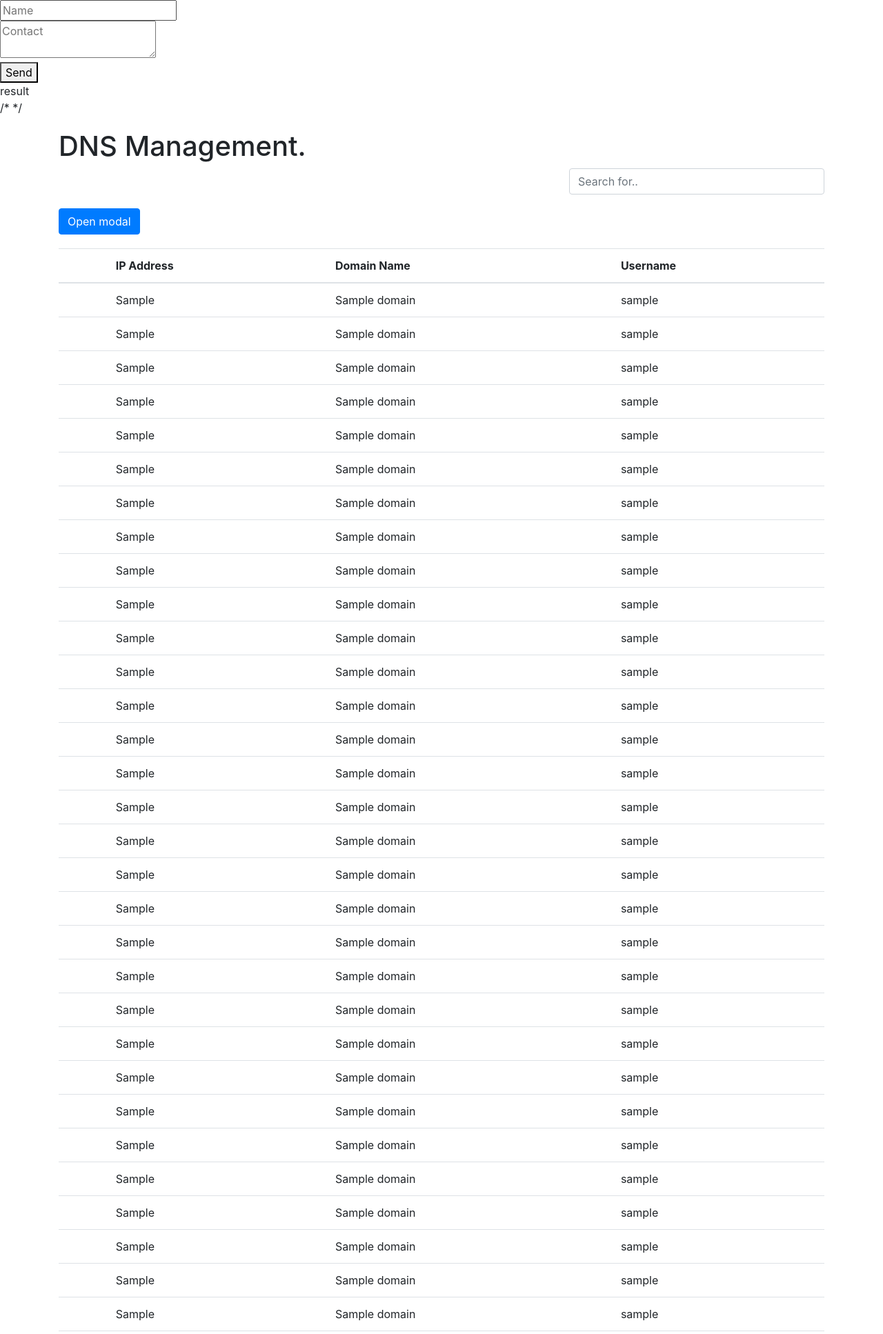
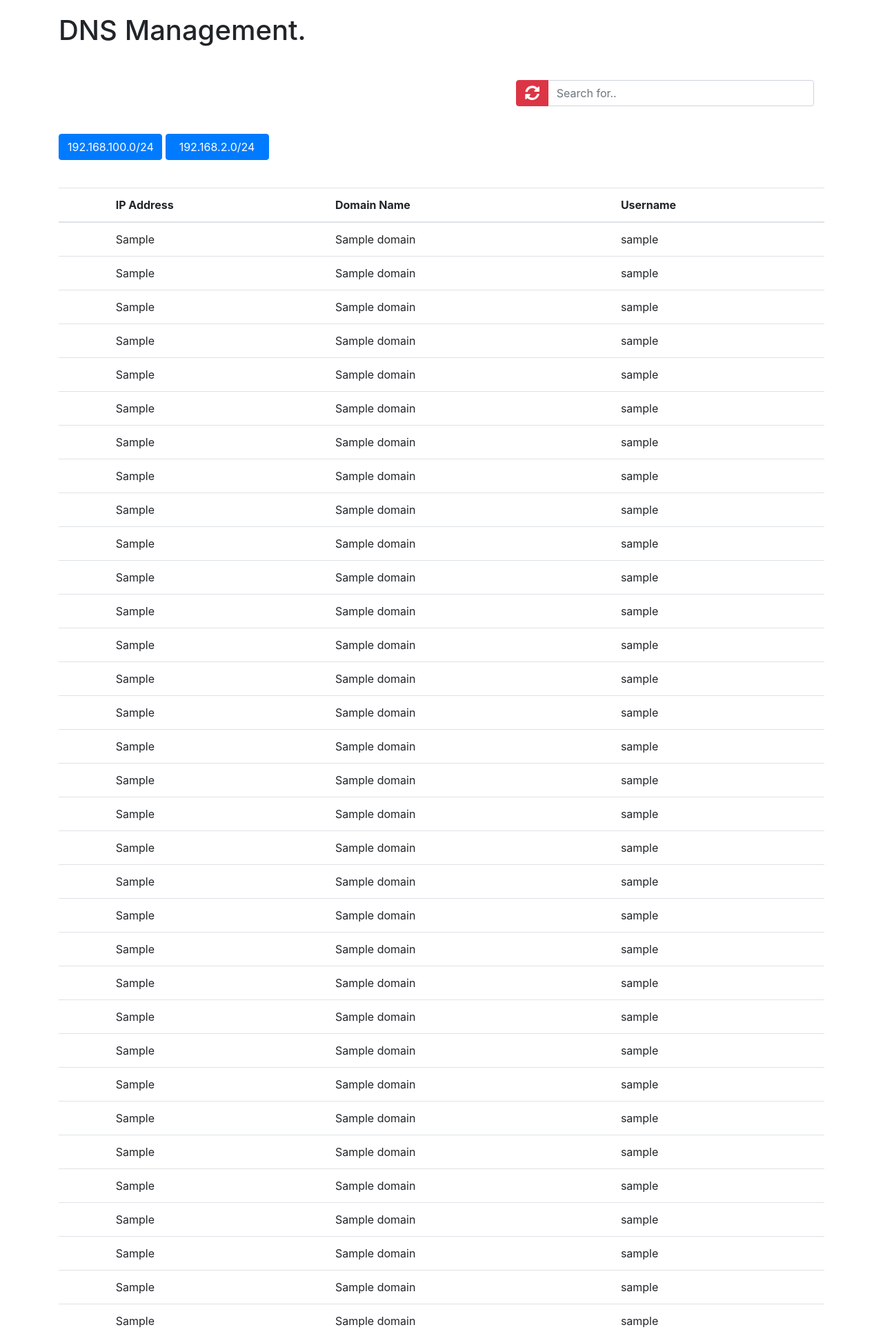
Before and after one commit to trueshot86/flask, a Flask app: template flask_site/templates/entries/index.html in a window 1280 px wide. Shown: the top 1934 px of the page at 69% size. Run offline with Flask 2, Linux system fonts and the light colour scheme; the template is opened without the code that fills it: most values are stand-ins (such as "Sample title", 1, 10 or a date in 2020); some libraries are stand-ins or nearby versions.

Commit message:
esc de close modal window. adding 192.168.2.0/24 saisyo

```diff
--- a/flask_site/templates/entries/index.html
+++ b/flask_site/templates/entries/index.html
@@ -16,6 +16,7 @@
 <body>
 <script type="text/javascript" src="//cdnjs.cloudflare.com/ajax/libs/socket.io/1.3.5/socket.io.min.js"></script>
 
+<!--
 <form name="fm">
 	      <div>
 	        <input id="name" type="text" placeholder="Name">
@@ -30,6 +31,7 @@
 	      </div>
 	    </form>
 <div id="result">result</div>
+-->
 
 
 
@@ -86,7 +88,7 @@ document.addEventListener ('click', e => {
             id1.innerHTML = "<input type=\"text\" name=\"hage_ip\" class=\"form-control\" placeholder=\"" + "192.168.100." + tr.id + "\" readonly=\"readonly\">"
             id2.innerHTML = "<input type=\"text\" name=\"hage_domain\" onInput=\"checkForm(this)\" class=\"form-control\" placeholder=\"" + domainNum + "\">"
             id3.innerHTML = "<input type=\"text\" name=\"hage_username\" onInput=\"checkForm(this)\" class=\"form-control\" placeholder=\"" + usernameNum + "\">"
-            id4.innerHTML = "<button id=\"" +  tr.id + "\" onclick=\"form_submit(this.id)\" type=\"button\" class=\"btn btn-success\" data-dismiss=\"modal\">Apply</button>"
+            id4.innerHTML = "<button id=\"" + tr.id + "\" onclick=\"delete_placeholder(this.id)\" type=\"button\" class=\"btn btn-danger\" data-dismiss=\"modal\">Clear</button><button id=\"" +  tr.id + "\" onclick=\"form_submit(this.id)\" type=\"button\" class=\"btn btn-success\" data-dismiss=\"modal\">Apply</button>"
 //            alert('Something went wrong.  Name is now ' + xhr.responseText);
         }
         else if (xhr.status !== 200) {
@@ -100,8 +102,7 @@ document.addEventListener ('click', e => {
 </script>
 
 
-/*
-<!-- test start -->
+<!-- test start
 <script>
 
 
@@ -140,11 +141,8 @@ sendButton.addEventListener('click', function() {
     xhr.send(json_data);
 
 });
-
 </script>
-<!-- test end -->
-*/
-
+-->
 
 
 
@@ -175,9 +173,23 @@ sendButton.addEventListener('click', function() {
 
 <h1>DNS Management.</h1>
 
+<table height="40"><tr><td></td></tr></table>
+
 <div align="right">
-<input class="form-control col-md-4" type="text" id="myInput" onInput="checkForm(this)" onkeyup="myFunction()" placeholder="Search for..">
+  <div class="input-group col-md-5">
+    <div class="input-group-prepend">
+      <button onclick="reflesh_search()" type="button" class="btn btn-danger"><i class="fas fa-sync-alt fa-lg"></i></button>
+    </div>
+    <input class="form-control" type="text" id="myInput" onInput="checkForm(this)" onkeyup="myFunction()" placeholder="Search for..">
+  </div>
 </div>
+
+<script>
+function reflesh_search() {
+    document.getElementById('myInput').value = "";
+    myFunction();
+}
+</script>
 
 <script>
 function checkForm($this) {
@@ -189,14 +201,28 @@ function checkForm($this) {
 }
 </script>
 
-<table height="20"><tr><td></td></tr></table>
+<table height="40"><tr><td></td></tr></table>
 
-<!-- Button to Open the Modal -->
+<!-- Button to Open the Modal
 <button type="button" class="btn btn-primary" data-toggle="modal" data-target="#myModal">
   Open modal
 </button>
+-->
+<button onclick="show100()" type="button" class="btn btn-primary" style="width:150px">192.168.100.0/24</button>
+<button onclick="show2()" type="button" class="btn btn-primary" style="width:150px">192.168.2.0/24</button>
 
-<table height="20"><tr><td></td></tr></table>
+<script>
+function show100() {
+    document.getElementById('myTable').style.display = "";
+    document.getElementById('myTable2').style.display = "none";
+}
+function show2() {
+    document.getElementById('myTable').style.display = "none";
+    document.getElementById('myTable2').style.display = "";
+}
+</script>
+
+<table height="40"><tr><td></td></tr></table>
 
 <!-- The Modal -->
 <div class="modal" id="myModal">
@@ -206,7 +232,7 @@ function checkForm($this) {
       <!-- Modal Header -->
       <div class="modal-header">
         <h4 class="modal-title">Modal Heading</h4>
-        <button type="button" class="close" data-dismiss="modal">&times;</button>
+        <button type="button" id="close" class="close" data-dismiss="modal">&times;</button>
       </div>
 
       <!-- Modal body -->
@@ -244,9 +270,36 @@ function checkForm($this) {
 
       <!-- Modal footer -->
       <div id="id4" class="modal-footer">
+          <button onclick="delete_placeholder(this.id)" type="button" class="btn btn-danger" data-dismiss="modal">Clear</button>
           <button onclick="form_submit(this.id)" type="button" class="btn btn-success" data-dismiss="modal">Apply</button>
       </div>
       </form>
+
+<!-- modal form clear start -->
+<script>
+function delete_placeholder(arg) {
+    var delete_domain = "domain" + arg;
+    var delete_username = "username" + arg;
+    document.getElementById('domain' + arg).textContent = "";
+    document.getElementById('username' + arg).textContent = "";
+
+    xhr3 = new XMLHttpRequest();
+    xhr3.open('POST', '/clear', true);
+    xhr3.setRequestHeader('Content-Type', 'application/json');
+    json_data = JSON.stringify({"id": arg});
+    xhr.onload = function() {
+        if (xhr.readyState == 4 && xhr.status === 200) {
+            console.log('clear success');
+        }
+        else if (xhr.status !== 200) {
+            alert('Request failed.  Returned status of ' + xhr.status);
+        }
+    };
+    xhr3.send(json_data);
+}
+
+</script>
+<!-- modal form clear end -->
 
 <!-- modal form submit start -->
 <script>
@@ -344,7 +397,41 @@ function form_submit(arg){
         {% endfor %}
     </tbody>
 </table>
+<table class="table table-hover" id="myTable2" style="display:none">
+    <thead>
+        <tr class="header">
+            <div class="">
+              <th></th>
+            </div>
+            <div class="">
+              <th>IP Address</th>
+            </div>
+            <div class="">
+              <th>Domain Name</th>
+            </div>
+            <div class="">
+              <th>Username</th>
+            </div>
+        </tr>
+    </thead>
+<!-- <button type="button" class="btn btn-primary" data-toggle="modal" data-target="#myModal"> -->
+    <tbody>
+        {% for i in range(255,509) %}
+<!-- <a class="btn btn-primary" data-toggle="moddal" href="#myModal"> -->
+        <tr id="{{ i }}" data-toggle="modal" data-id="{{ i }}" data-target="#myModal" style="cursor: pointer;">
+            <th></th>
+<!--            <td>192.168.100.{{ i - 254 }}</td> -->
+            <td>{{ dns_dict[i].ip }}</td>
+            <td id="domain{{ i }}">{{ dns_dict[i].domain }}</td>
+            <td id="username{{ i }}">{{ dns_dict[i].username}}</td>
+        </tr>
+<!-- </a> -->
+        {% endfor %}
+    </tbody>
+</table>
+
 </div>
+
 
 
 
@@ -387,8 +474,38 @@ var socket = io.connect('http://' + '192.168.100.123' + ':' + '10080');
 
 socket.on('some event', function(msg) {
     console.log('chat--------------------------------------------------')
-    result.innerHTML=msg.data;
+//    result.innerHTML=msg.data;
+    realtime_change(msg.data);
 });
+
+socket.on('modal_form', function(data) {
+    if (document.getElementById('id4').getElementsByTagName('button')[0].getAttribute('id') == data.id) {
+        id1.innerHTML = "<input type=\"text\" name=\"hage_ip\" class=\"form-control\" placeholder=\"" + "192.168.100." + data.ip + "\" readonly=\"readonly\">"
+        id2.innerHTML = "<input type=\"text\" name=\"hage_domain\" onInput=\"checkForm(this)\" class=\"form-control\" placeholder=\"" + data.domain + "\">"
+        id3.innerHTML = "<input type=\"text\" name=\"hage_username\" onInput=\"checkForm(this)\" class=\"form-control\" placeholder=\"" + data.username + "\">"
+    }
+});
+
+socket.on('not_modal_form', function(data) {
+    document.getElementById('domain' + data.id).textContent = data.domain
+    document.getElementById('username' + data.id).textContent = data.username
+});
+</script>
+
+<script>
+function realtime_change(data) {
+    result.innerHTML=data;
+}
+
+</script>
+
+<script>
+window.onkeydown = function(e) {
+    if ( e.keyCode == 27 ) {
+        document.getElementById('close').click();
+        console.log( 'escape pressed' );
+    }
+};
 </script>
 
 
@@ -400,6 +517,8 @@ socket.on('some event', function(msg) {
 
 <script src="https://maxcdn.bootstrapcdn.com/bootstrap/4.0.0/js/bootstrap.min.js" integrity="sha384-JZR6Spejh4U02d8jOt6vLEHfe/JQGiRRSQQxSfFWpi1MquVdAyjUar5+76PVCmYl" crossorigin="anonymous"></script>
 
+<script defer src="https://use.fontawesome.com/releases/v5.7.2/js/all.js"></script>
+
 </body>
 
 </html>
```
Also changed, not shown: flask_site/views.py (+24 -0 lines), 3 other files.
